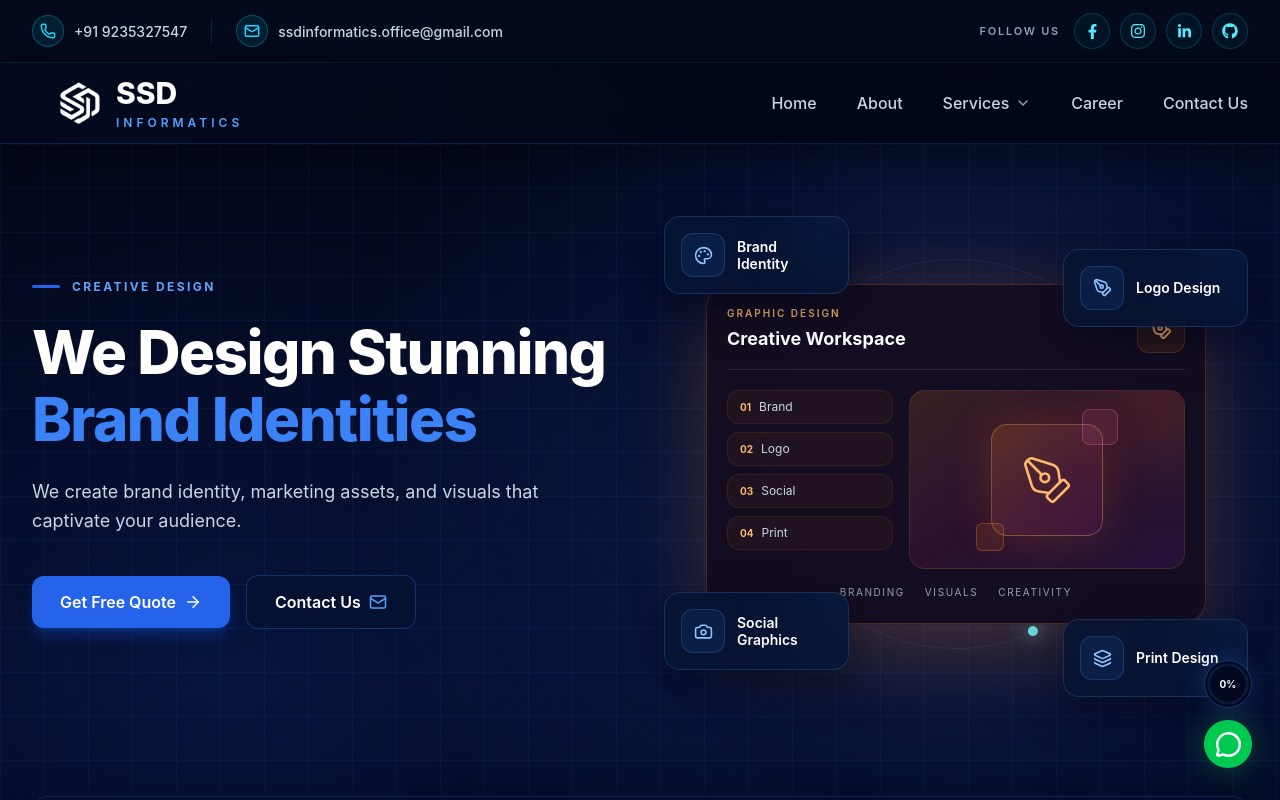
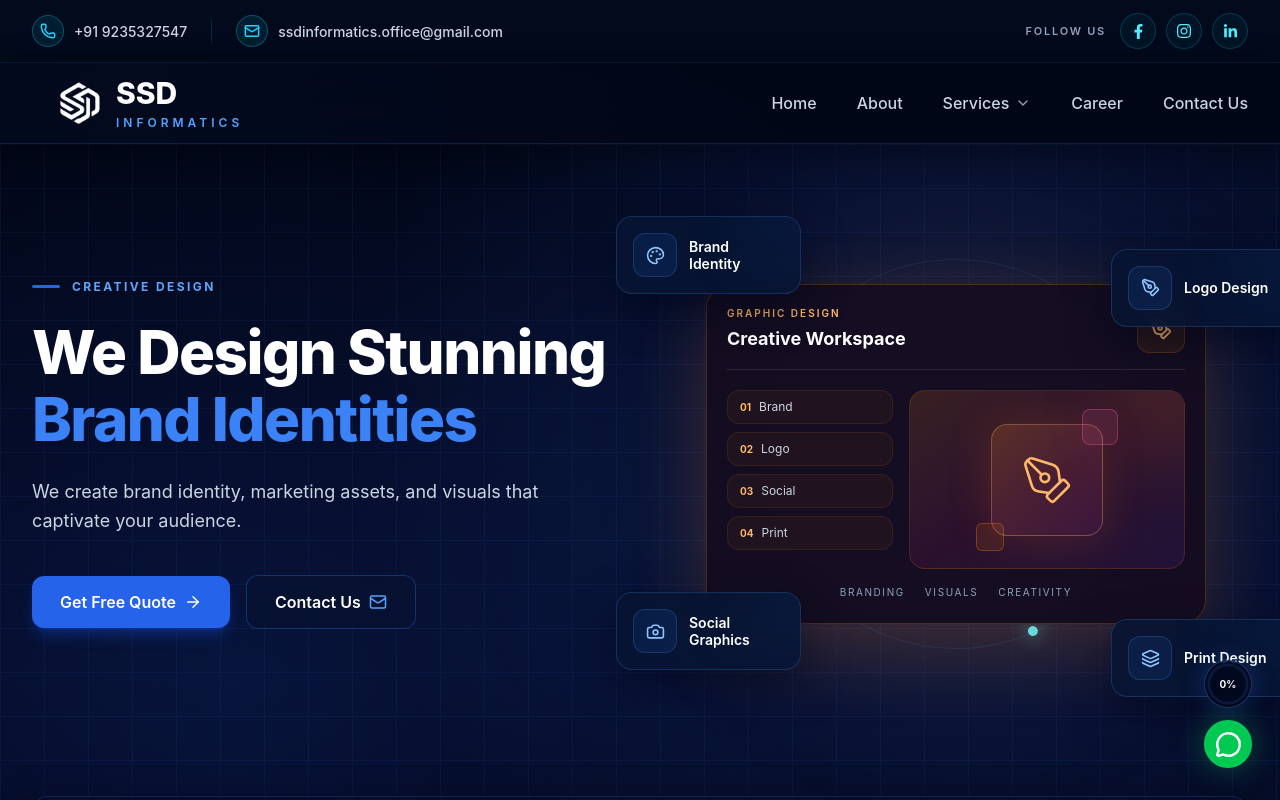
Before and after one commit to ssdinformaticsoffice/SSDInformatics_Web, a React (Vite) app in the folder frontend/: page /services/graphic-design in a window 1280 px wide. Shown: the top 800 px of the page. Built offline with nearby package versions, Linux system fonts and the light colour scheme.

Commit message:
fix bugs and update service

```diff
--- a/frontend/src/Pages/ServiceDetails.jsx
+++ b/frontend/src/Pages/ServiceDetails.jsx
@@ -527,8 +527,14 @@ const ServiceHeroVisual = ({ title }) => {
   ];
 
   return (
-    <div className="relative mx-auto h-[430px] w-full max-w-[680px] sm:h-[500px] lg:h-[540px]">
-      <div className={`pointer-events-none absolute left-1/2 top-1/2 h-80 w-80 -translate-x-1/2 -translate-y-1/2 rounded-full ${config.glow} blur-[110px]`} />
+    <div className="relative mx-auto h-[340px] w-full max-w-[680px] overflow-visible sm:h-[500px] lg:h-[540px]">
+      {/*
+        Keep the original 680px visual canvas on larger screens, but scale the
+        complete visual down on small screens so fixed-size dashboard cards,
+        orbit elements, and supporting cards never get cut off horizontally.
+      */}
+      <div className="absolute left-1/2 top-0 h-[540px] w-[680px] -translate-x-1/2 origin-top scale-[0.48] sm:scale-[0.72] lg:scale-100">
+        <div className={`pointer-events-none absolute left-1/2 top-1/2 h-80 w-80 -translate-x-1/2 -translate-y-1/2 rounded-full ${config.glow} blur-[110px]`} />
 
       {/* GOOGLE ADS: paid search campaign dashboard */}
       {config.type === "google-ads" && (
@@ -934,6 +940,8 @@ const ServiceHeroVisual = ({ title }) => {
           </motion.div>
         );
       })}
+
+        </div>
     </div>
   );
 };
@@ -1163,6 +1171,10 @@ const ServiceDetails = () => {
 
                 <div className="mt-8 flex flex-wrap items-center gap-4 sm:mt-10">
                   <motion.button
+                    type="button"
+                    onClick={() => {
+                      window.location.href = "/services";
+                    }}
                     whileHover={{
                       scale: 1.03,
                     }}
@@ -1196,6 +1208,10 @@ const ServiceDetails = () => {
                   </motion.button>
 
                   <motion.button
+                    type="button"
+                    onClick={() => {
+                      window.location.href = "/contact";
+                    }}
                     whileHover={{
                       scale: 1.03,
                     }}
--- a/frontend/src/components/TopHeader.jsx
+++ b/frontend/src/components/TopHeader.jsx
@@ -184,26 +184,7 @@ const TopHeader = () => {
               <FaLinkedinIn size={15} />
             </a>
 
-            {/* GitHub */}
-            <a
-              href="#"
-              aria-label="GitHub"
-              className="
-                flex h-9 w-9 items-center justify-center
-                rounded-full
-                border border-cyan-400/20
-                bg-cyan-400/5
-                text-cyan-300
-                transition-all duration-300
-                hover:-translate-y-0.5
-                hover:border-cyan-400/60
-                hover:bg-cyan-400/15
-                hover:text-[#20d4ff]
-                hover:shadow-[0_0_18px_rgba(32,212,255,0.22)]
-              "
-            >
-              <FaGithub size={16} />
-            </a>
+
           </div>
         </div>
       </div>
```
